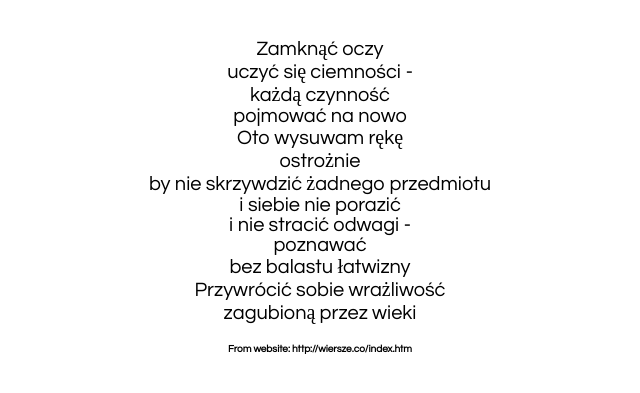
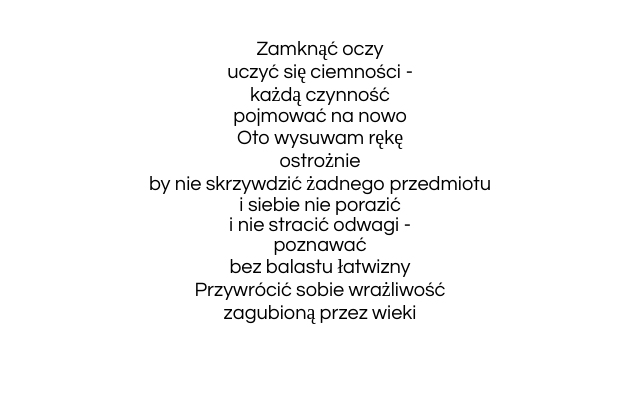
Before and after one commit to marool/nauka-gita, a plain HTML site: page index.html in a window 1280 px wide. Shown: the part 229-622 px from the top of the page, without its empty margins (320-960 px from the left). Drawn offline with Linux system fonts and the light colour scheme.

Commit message:
delete h5

```diff
--- a/index.html
+++ b/index.html
@@ -23,6 +23,5 @@
 
 		Przywrócić sobie wrażliwość<br>
 		zagubioną przez wieki</p>
-		<h5>From website: http://wiersze.co/index.htm</h5>
 	</body>
 </html>
```
